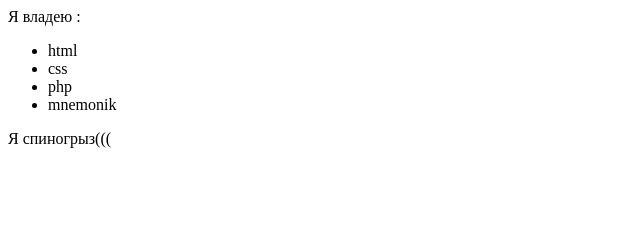
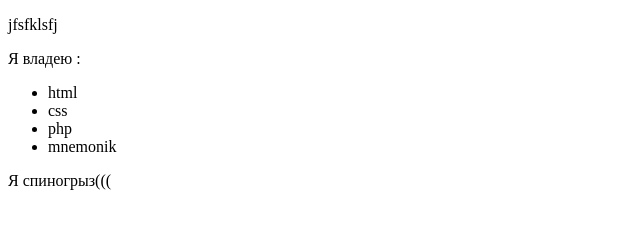
Before and after one commit to tedEE/js_intensive, a plain HTML site: page js_intensiv/index.html in a window 1280 px wide. Shown: the whole page, without its empty margins (0-640 px from the left). Drawn offline with Linux system fonts and the light colour scheme.

Commit message:
Задание к первому занятию

```diff
--- a/js_intensiv/index.html
+++ b/js_intensiv/index.html
@@ -5,7 +5,7 @@
 	<title>Document</title>
 </head>
 <body>
-
+	<p>jfsfklsfj</p>
 
 	<script src='js/skript.js'></script>
 </body>
```
